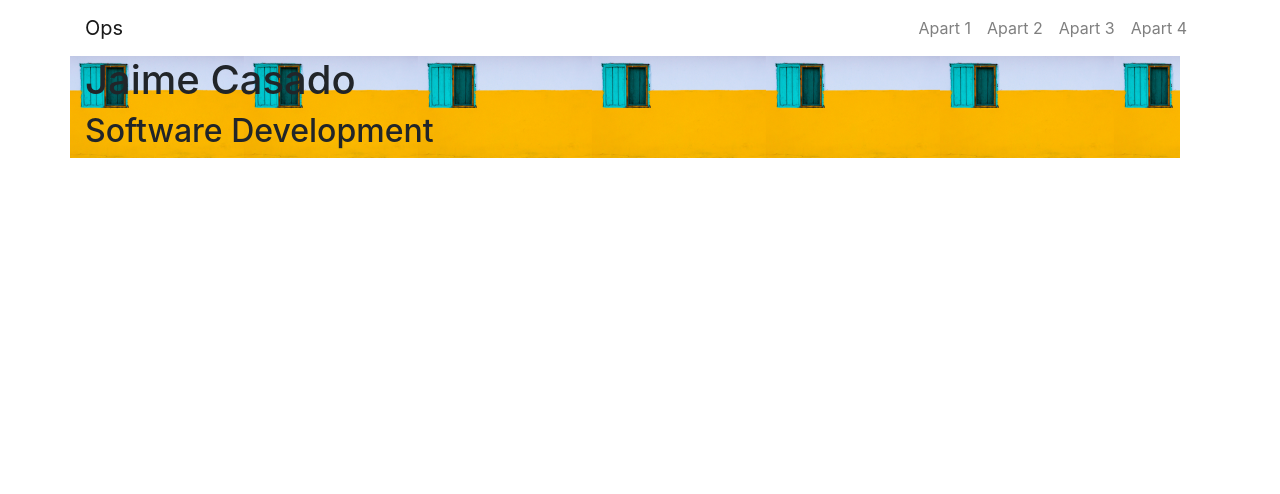
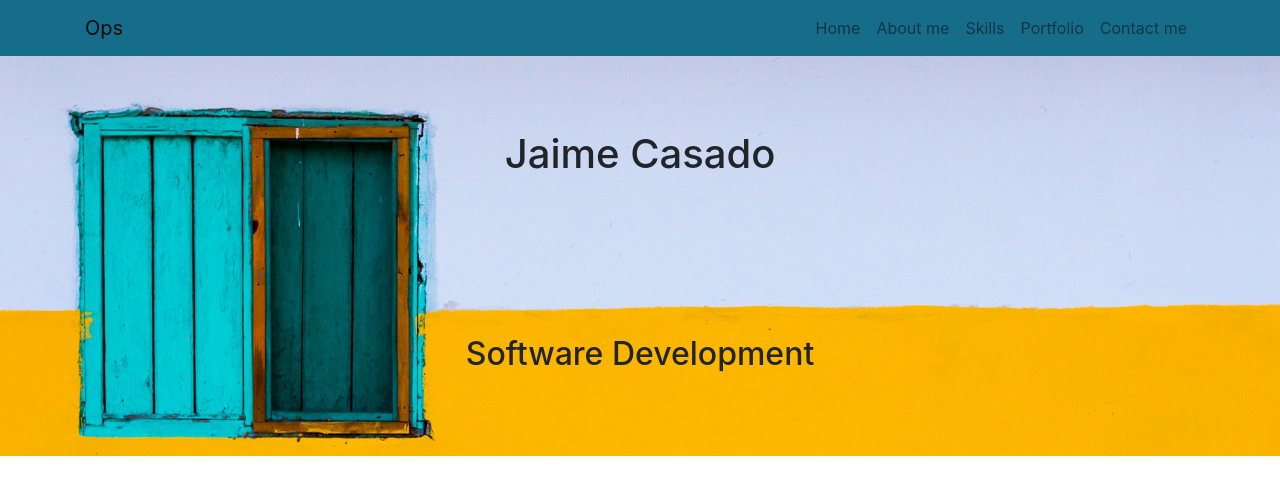
Before and after one commit to jimmosca/portfolioBootStrap, a plain HTML site: page index.html in a window 1280 px wide. Drawn offline with nearby package versions, Linux system fonts and the light colour scheme.

Commit message:
actualizacion home

```diff
--- a/css/master.css
+++ b/css/master.css
@@ -2,8 +2,16 @@
   padding: 0;
   margin:0;
 }
+#contenido{
+  padding: 0;
+}
 #home{
   background: url("../img/home.jpg");
-  background-size: contain;
+  background-size: cover;
   width: 100%;
+  height: 400px;
+  margin:0;
 }
+#navbar{
+  background : #166d8a;
+}
--- a/index.html
+++ b/index.html
@@ -1,5 +1,5 @@
 <!doctype html>
-<html lang="en">
+<html lang="es">
 <head>
   <!-- Required meta tags -->
   <meta charset="utf-8">
@@ -11,7 +11,7 @@
   <title>PortfolioJaimeCasado</title>
 </head>
 <body>
-  <nav class="navbar navbar-expand-sm navbar-light navbar-center">
+  <nav class="navbar navbar-expand-sm navbar-light navbar-center" id ="navbar">
     <div class="container">
       <a href="#" class="navbar-brand">Ops</a>
 
@@ -20,18 +20,19 @@
       </button>
       <div class=" collapse navbar-collapse" id="nav">
         <ul class="navbar-nav ml-auto">
-          <li class="nav-item"><a class="nav-link" href="#">Apart 1</a></li>
-          <li class="nav-item"><a class="nav-link" href="#">Apart 2</a></li>
-          <li class="nav-item"><a class="nav-link" href="#">Apart 3</a></li>
-          <li class="nav-item"><a class="nav-link" href="#">Apart 4</a></li>
+          <li class="nav-item"><a class="nav-link" href="#home">Home</a></li>
+          <li class="nav-item"><a class="nav-link" href="#about">About me</a></li>
+          <li class="nav-item"><a class="nav-link" href="#skills">Skills</a></li>
+          <li class="nav-item"><a class="nav-link" href="#portfolio">Portfolio</a></li>
+          <li class="nav-item"><a class="nav-link" href="#contact">Contact me</a></li>
         </ul>
       </div>
     </div>
   </nav>
-  <div class="container">
-    <div class="row" id = "home">
-      <h1 class="col-12" id="name">Jaime Casado</h1>
-      <h2 class="col-12" id="profile">Software Development</h2>
+  <div class="container-fluid" id="contenido">
+    <div class="row justify-content-center align-items-center" id = "home">
+      <h1 class="col-12 text-center" id="name">Jaime Casado</h1>
+      <h2 class="col-12 text-center" id="profile">Software Development</h2>
     </div>
     <div class="row" id = "about">
 
```
